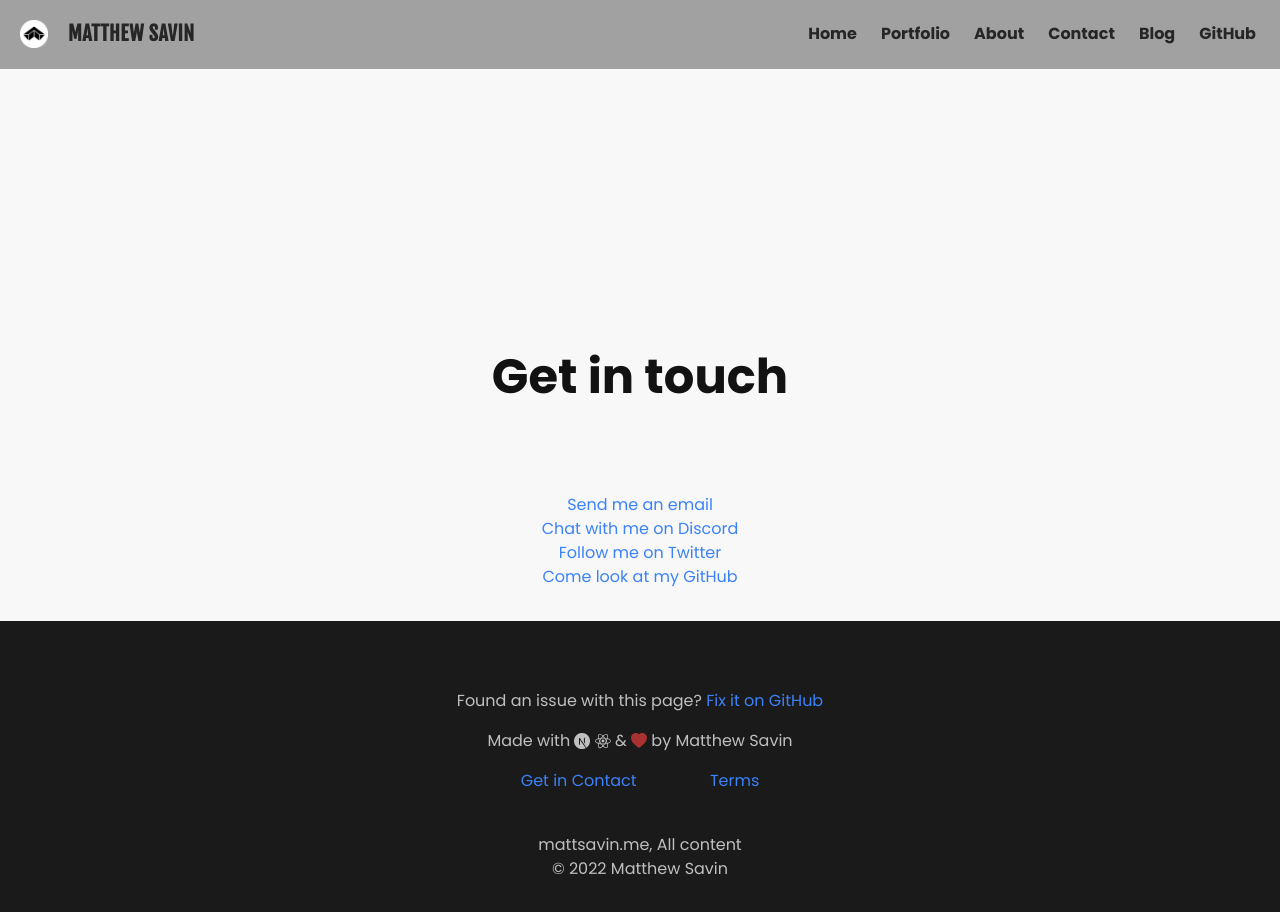
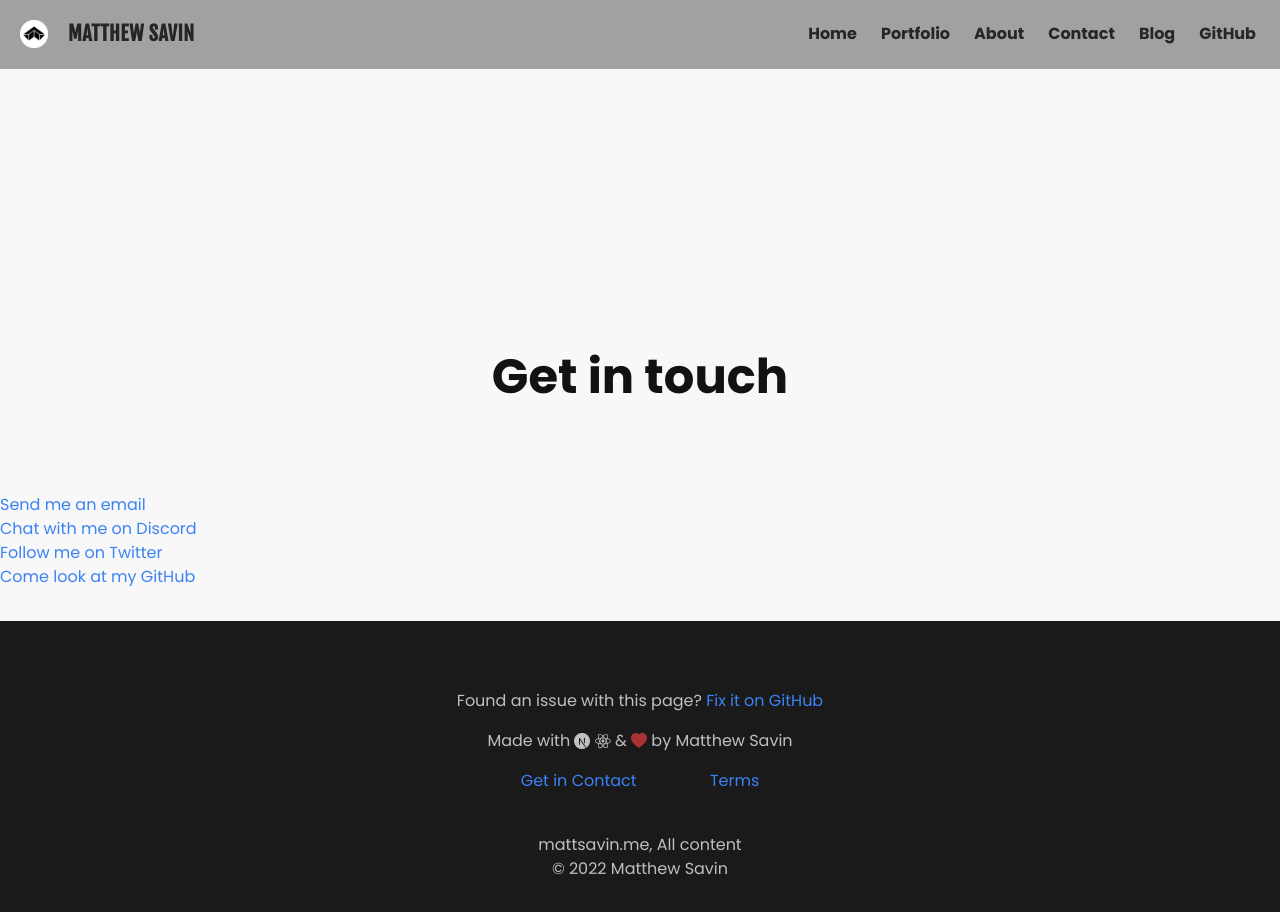
Before and after one commit to mattsavin/mattsavin.me, a Next.js app: page /contact/contact in a window 1280 px wide. Shown: the top 912 px of the page. Built offline with nearby package versions, Linux system fonts and the light colour scheme.

Commit message:
fix zigzag.tsx import

```diff
--- a/pages/contact/contact.module.css
+++ b/pages/contact/contact.module.css
@@ -39,8 +39,7 @@
 }
 
 #contactLinks {
-    display: flex;
-    flex-direction: column;
+    display: inline;
     align-items: center;
 }
 
--- a/pages/index/components/zigzag/zigzag.tsx
+++ b/pages/index/components/zigzag/zigzag.tsx
@@ -1,5 +1,5 @@
-import white_zigzag_img from "../public/white_zigzag.webp";
-import black_zigzag_img from "../public/black_zigzag.webp";
+import white_zigzag_img from "../../../../public/white_zigzag.png";
+import black_zigzag_img from "../../../../public/black_zigzag.webp";
 import styles from "./zigzag.module.css";
 import Image from "next/image";
 
```
